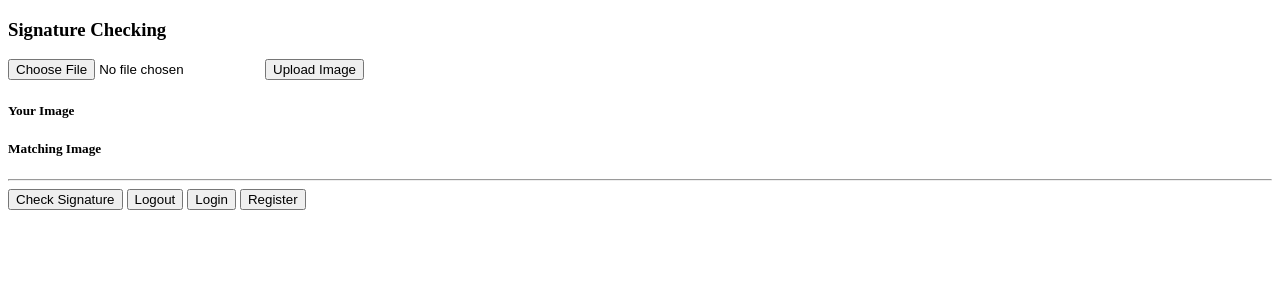
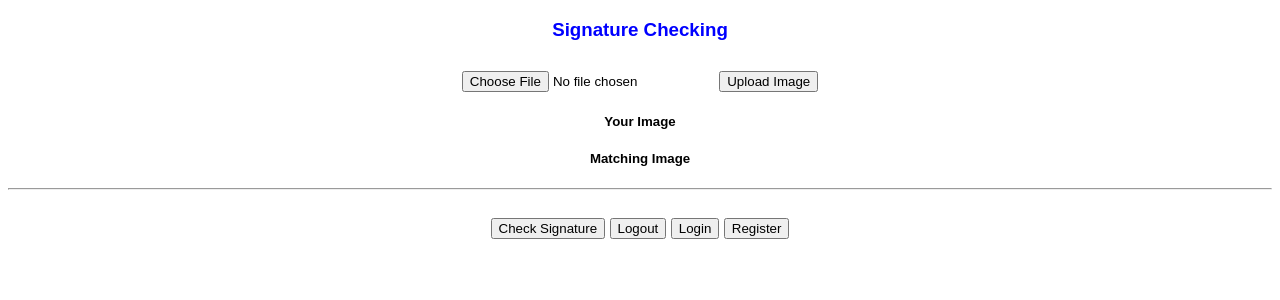
Before and after one commit to ibrahim-anmar/document_verficition_system, a Django app: page / in a window 1280 px wide. Shown: the top 300 px of the page. Run offline with Django 5.2, Linux system fonts and the light colour scheme.

Commit message:
Update index.html

```diff
--- a/imagerec/imgapp/templates/index.html
+++ b/imagerec/imgapp/templates/index.html
@@ -5,10 +5,27 @@
     <meta name="viewport" content="width=device-width, initial-scale=1.0">
     <title>Signature Checking</title>
     <style>
+        body {
+            font-family: Arial, sans-serif;
+            text-align: center;
+        }
         img {
-            width: 300px;
-            height: 300px;
+            max-width: 75%;
+            height: auto;
             border: 1px solid black;
+            margin: 0 auto; /* توسيط الصور */
+            display: block; /* إظهار الصورة كبلوك لتوسيطها */
+            margin-top: 10px; /* تباعد بين الصور */
+        }
+        h3 {
+            color: blue;
+            margin-bottom: 20px; /* تباعد بين عناوين العناصر */
+        }
+        button {
+            margin-top: 10px; /* تباعد بين الأزرار */
+        }
+        .button {
+            margin-top: 20px; /* تباعد بين الأزرار */
         }
     </style>
 </head>
```
